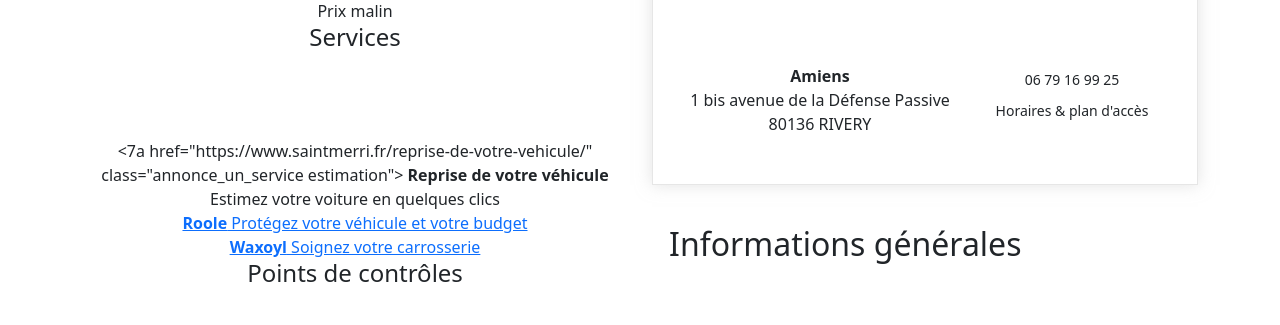
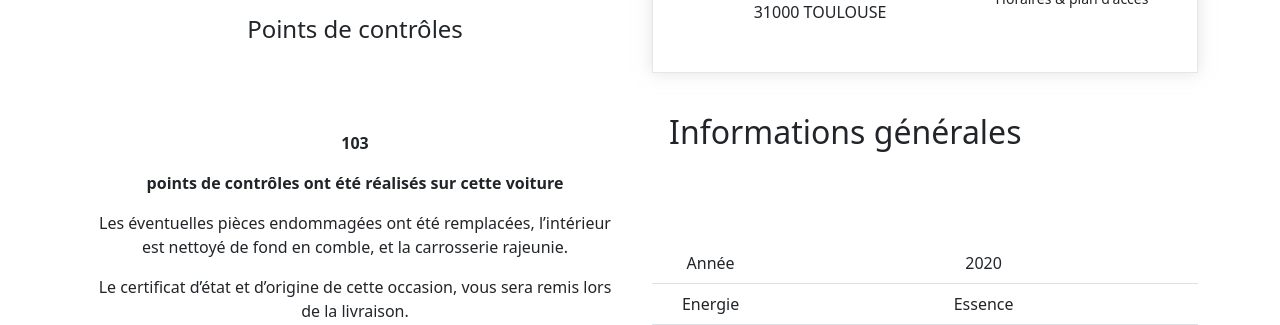
Before and after one commit to dev-passion76/garage_parrot, a PHP site: page /fiche_voiture.php in a window 1280 px wide. Shown: the part 1512-1837 px from the top of the page. Run offline with PHP 8.4, Linux system fonts and the light colour scheme; data that the repository does not hold is empty.

Commit message:
Code HTML épuré

```diff
--- a/web/css/style.css
+++ b/web/css/style.css
@@ -29,6 +29,10 @@
 
 .garage-text {
     color: #531429;
+}
+
+.custom-color {
+    color: #430d25;
 }
 
 .nav-item-text {
@@ -71,6 +75,10 @@
 
 .garage-text {
     font-size: 350%;
+}
+
+span#custom-color { /* c'était pour forcer la couleur */
+    color: #430d25;
 }
 
 #marque {
@@ -284,7 +292,8 @@
 
     .container-page {
         display: flex;
-
+        flex-wrap: wrap;
+        gap: 20px;
     }
 
     .col-sm-6 h1{
@@ -300,8 +309,8 @@
 }
 
 .prix {
-    color:#1c69d4;
-	font-size:4.5rem;
+    color:#008497;
+	font-size:2.5rem;
 	padding-bottom: 0;
 }
 
--- a/web/fiche_voiture.php
+++ b/web/fiche_voiture.php
@@ -61,9 +61,6 @@ require_once '../lib_page/header.php';
       <div class="d-flex justify-content-center" style="flex-grow: 1">
         <ul class="navbar-nav flex-row centered-nav-items">
           <li class="nav-item me-5">
-            <a class="nav-link nav-item-text" href="#">Nos occasions</a>
-          </li>
-          <li class="nav-item me-5">
             <a class="nav-link nav-item-text ml-6" href="#">Qui sommes-nous ?</a>
           </li>
         </ul>
@@ -77,45 +74,25 @@ require_once '../lib_page/header.php';
         <div class="col-sm-6 col-no-rel">
             <div class="annonce_img">
                 <a class="annonce_img_c" href="https://www.saintmerri.fr/wp-content/uploads/vo/5572/ab40fdb6742898a6fbc232cab9d365e0.jpg" data-index="0">
-                    <img src="assets/photos_vehicules/<?= $reqVehicule['url_img']?>" alt="FIAT 1.0 70ch BSG S&amp;S Cult" title="FIAT 1.0 70ch BSG S&amp;S Cult">
+                    <img src="assets/photos_vehicules/<?= $reqVehicule['url_img']?>" alt="FIAT 1.0 70ch BSG S&amp;S Cult" title="FIAT 1.0 70ch BSG S&amp;S Cult"> <!-- Lorsque je sup BSG S&amp;S Cult ça ne produit rien -->
                 </a>
 
-                <div class="annonce_badges"><div><span class="badge_vo badge_pm">Prix malin</span></div></div>            </div>
-
-
-
-            <div class="separateur grand"></div>
-
+                <div class="annonce_badges"><div></div></div>            </div>
             <div class="move-bottom">
                 <div class="annonce_services">
                     <div class="annonce_service bb">
-                        <h4>Services</h4>
-
                         <div class="container container_inside">
                             <div class="row">
                                 <div class="col-xs-6">
-                                    <7a href="https://www.saintmerri.fr/reprise-de-votre-vehicule/" class="annonce_un_service estimation">
-                                        <span class="icon-buyback2"></span>
-                                        <strong>Reprise de votre véhicule</strong>
 
-                                        Estimez votre voiture en quelques clics
-                                    </7a>
                                 </div>
                                 <div class="col-xs-6">
-                                    <a href="https://www.saintmerri.fr/nos-partenaires/#roole" class="annonce_un_service">
-                                        <span class="icon-roole"></span>
-                                        <strong>Roole</strong>
-
-                                        Protégez votre véhicule et votre budget
                                     </a>
                                 </div>
                                 <div class="clear"></div>
                                 <div class="col-xs-6">
                                     <a href="https://www.saintmerri.fr/nos-partenaires/#waxoyl" class="annonce_un_service">
                                         <span class="icon-waxoyl"></span>
-                                        <strong>Waxoyl</strong>
-
-                                        Soignez votre carrosserie
                                     </a>
                                 </div>
                             </div>
@@ -125,11 +102,9 @@ require_once '../lib_page/header.php';
                     <div class="separateur"></div>
                 </div>
 
-
                 <div class="annonce_services">
                     <div class="annonce_service">
-                                                <h4>Points de contrôles</h4>
-
+                        <h4>Points de contrôles</h4>
                         <div class="container container_inside">
                             <div class="row">
                                 <div class="col-xs-4">
@@ -181,17 +156,17 @@ require_once '../lib_page/header.php';
                     </div>
                 </div>
 
-                <div class="separateur"></div>
+
 
                 <div class="row fiche-annonce-contact">
                     <div class="col-sm-7">
                         <p>
-                            <span class="adresse_coordonnees_adresse"><strong>Amiens</strong><br>1 bis avenue de la Défense Passive<br>
-80136 RIVERY</span>
+                            <span class="adresse_coordonnees_adresse"><strong>Toulouse</strong><br>6 rue Alexi-Larrey><br>
+31000 TOULOUSE</span>
                         </p>
                     </div>
                     <div class="col-sm-5">
-                                                <a href="tel:06 79 16 99 25 " class="btn btn-default btn-sm annonce_telephone" data-nom="vo FIAT Amiens"><span class="icon-mobile"></span> 06 79 16 99 25 </a>
+                        <a href="tel:06 79 16 99 25 " class="btn btn-default btn-sm annonce_telephone" data-nom="vo FIAT Amiens"><span class="icon-mobile"></span> 09 00 00 00 00 </a>
 
                         <a href="_commun/ajax/concession.php?site_marque=groupe&amp;concession=Amiens&amp;site_marque=mini" class="btn btn-default btn-sm my_fancybox"><span class="icon-location"></span> Horaires &amp; plan d'accès</a>
                     </div>
@@ -252,17 +227,12 @@ require_once '../lib_page/header.php';
 ?>
   </div>
 
-  <div
-  style="font-size: 2em; position: relative;"
-  >NOS <span style="color: #430d25">ENGAGEMENTS</span></div>
+  <div style="font-size: 2em; position: relative;">NOS <span style="color: #430d25">ENGAGEMENTS</span></div>
 
   <div
   class="shadow-sm mb-6 bg-body bg-custom height-custom text-center"
   style="font-size: 2em; position: relative;">
-  <div class="container">
-    <div class="card container">
-      <div class="card-wrapper">
-        <div class="card">
+
           <div class="card-front">
             <p><strong>Reprise<br></strong>de votre véhicule</p>
             <div class="card-back">
```
Also changed, not shown: web/index.php (+4 -3 lines).
